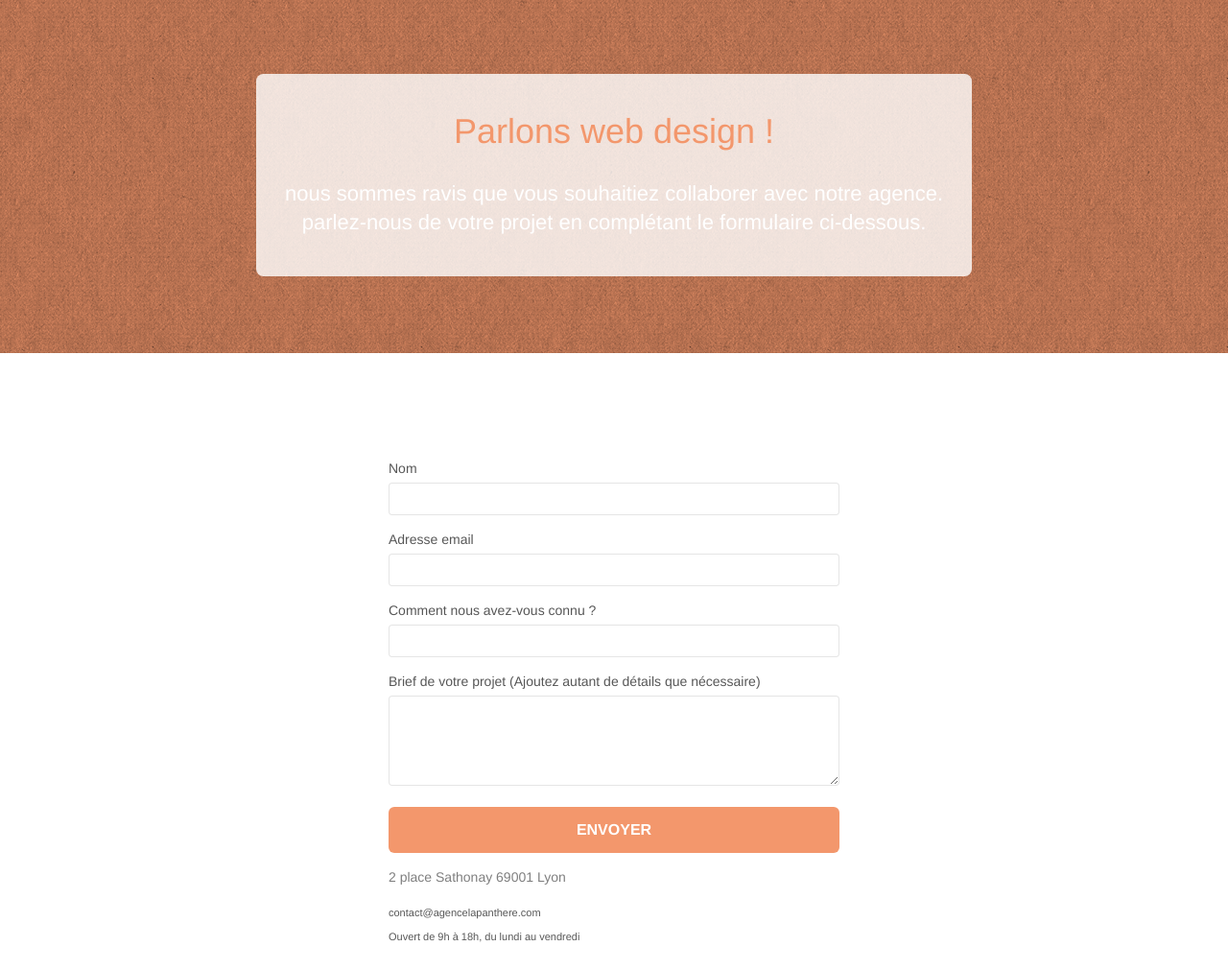
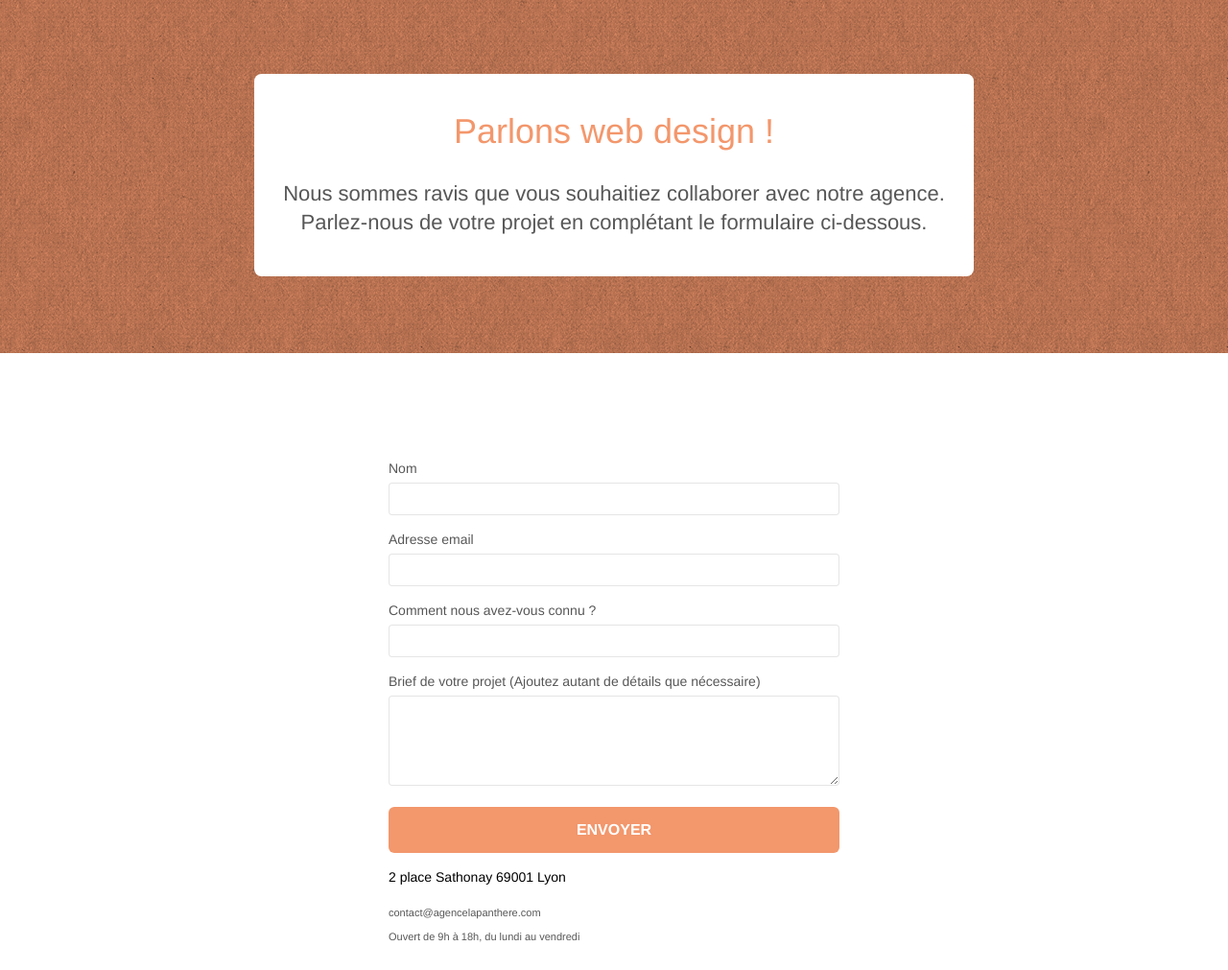
Before and after one commit to jonathan-robin/OC_proj4, a plain HTML site: page Contact.html in a window 1280 px wide. Shown: the part 101-1112 px from the top of the page at 96% size. Drawn offline with Linux system fonts and the light colour scheme; a script that the page names is missing.

Commit message:
accessibilty contact.html

```diff
--- a/css/styles/index.css
+++ b/css/styles/index.css
@@ -5,12 +5,15 @@
 }
 
 .subtitle{
-    text-transform: lowercase;
-    color:white !important;
+    /* color:white !important; */
+    color:black;
+    font-weight: 400;
     text-align: center;
     justify-content: center;
 }
-
+address{
+    color: black;;
+}
 .background-contact{ padding: 8rem; }
 
 .bloc{ width: inherit !important; }
@@ -71,7 +74,7 @@
     padding-bottom: 3rem;
     padding-right: 3rem;
     padding-left: 3rem;
-    background-color: rgba(255,255,255,.8);
+    background-color: rgba(255,255,255,1);
     border-radius: .75rem;
 }
 .text-contact h1{
```
